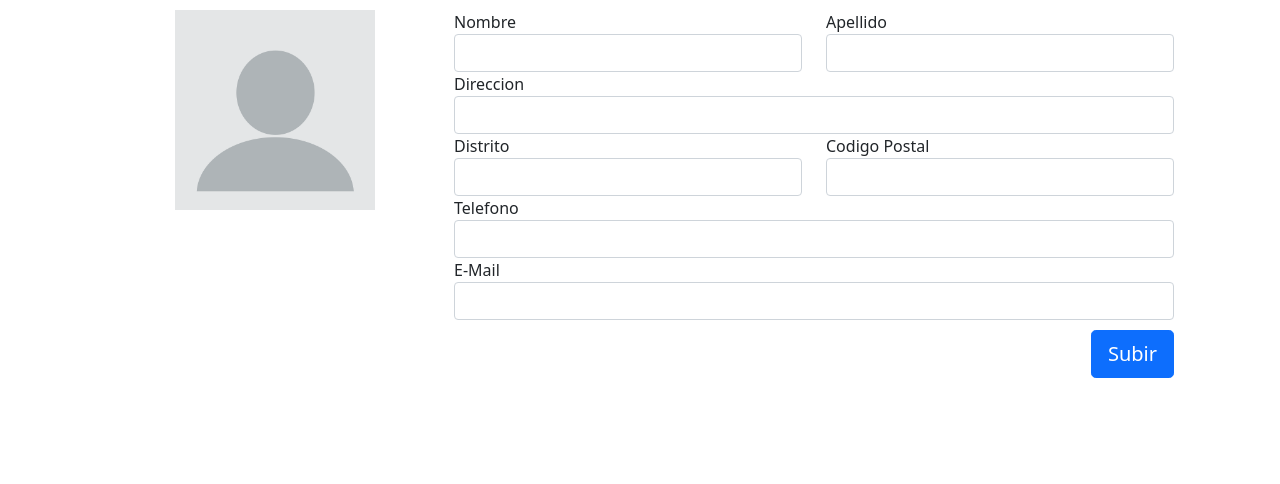
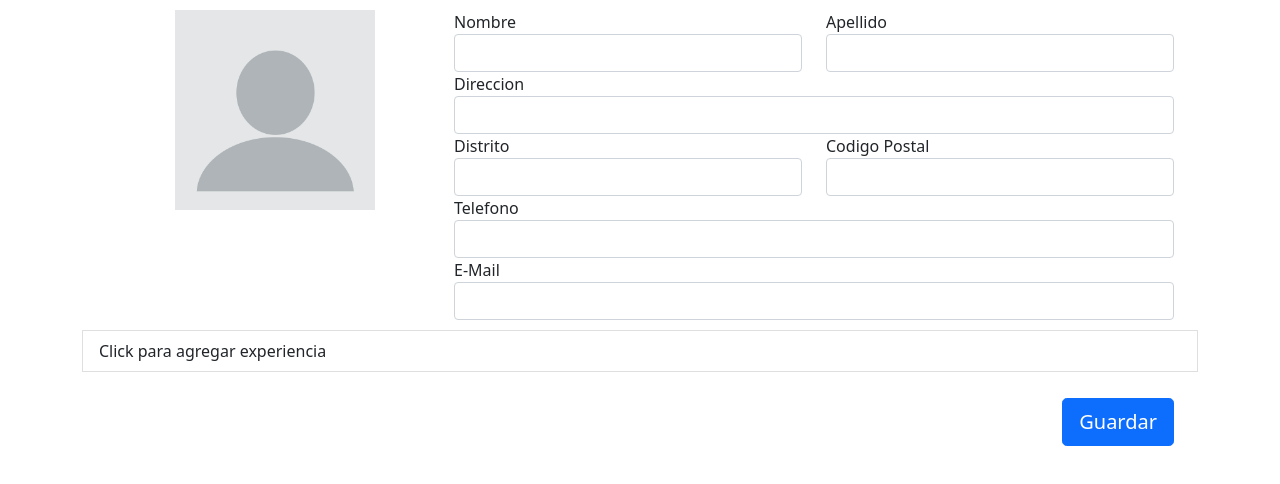
Before and after one commit to elkitoq/EndProyect, a React (Create React App) app: page / in a window 1280 px wide. Shown: the top 484 px of the page. Built offline with nearby package versions, Linux system fonts and the light colour scheme.

Commit message:
Agregar experiencia

```diff
--- /dev/null
+++ b/src/Views/ViewAddCVData.js
@@ -0,0 +1,53 @@
+import React, { useState } from 'react';
+
+import { Collapse, List, FormGroup, Input } from 'reactstrap'
+
+
+
+export const ViewAddCVData = () => {
+
+    const [lista,setLista] = useState([]);
+
+    const [activo, setActivo] = useState();
+    const updater = useState(false);
+
+    const update = () => updater[1](!updater[0]);
+
+    const addExperience=()=>{
+        lista.push({title:""});
+        setLista(lista);
+        setActivo(lista.length-1);
+
+    }
+
+    const onChange = (index,e) =>{
+            lista[index].title = e.target.value;
+            setLista(lista);
+    }
+
+    return (
+        <List className="separado">
+
+            {lista.map((elemento, index) => {
+                const toggle = () => {
+                    setActivo(index)
+                }
+
+                return (
+                    <div key={`element${index}`}>
+                        <a onClick={toggle} className={`list-group-item list-group-item-action ${index == activo ? "active" : ""}`}>{elemento.title}</a>
+                        <Collapse isOpen={index == activo}>
+                            <FormGroup className='list-group-item list-group-item-action'>
+                                <Input onChange={onChange.bind(undefined,index)} defaultValue={elemento.title} placeholder="Agrege un titulo"/>
+                                <Input type="textarea" placeholder="Agrege más detalles"/>
+                            </FormGroup>
+                        </Collapse>
+                    </div>
+                );
+            })
+            }
+            <a onClick={addExperience} className='list-group-item list-group-item-action'>Click para agregar experiencia</a>
+        </List>
+
+    )
+}
--- a/src/Views/ViewCreateCV.js
+++ b/src/Views/ViewCreateCV.js
@@ -1,71 +1,73 @@
 import { Form, FormGroup, Container, Row, Col } from 'reactstrap'
 import { Button } from 'reactstrap'
 import { Input } from 'reactstrap'
-import { Labels } from '../Components/Labels.js'
+import { Labels } from '../Components/Labels'
+import { ViewAddCVData } from './ViewAddCVData'
 import '../style/generic.css';
 import '../style/cargarCV.css';
-import reactDom from 'react-dom'
 
 
 export const ViewCreateCV = () => {
     return (
         <Container>
-            <Form>
+            <Form onSubmit={guardarCambios}>
                 <Row className="separado">
                     <Row>
                         <Col xs="4" sm="4" md="4" lg={{ size: 3, offset: 1 }}>
-                            <img src="./blank-profile.png" className="foto-perfil" id="fotoPerfil" onClick={cargarFotoPerfil}/>
-                            <Input type="hidden" name="MAX_FILE_SIZE" value="4194304" />
-                            <Input type="file" id="cargarImagen" onChange={mostrarFotoPerfil}/>
+                            <img src="./blank-profile.png" className="foto-perfil" id="fotoPerfil" onClick={cargarFotoPerfil} />
+                            <Input type="hidden" name="MAX_FILE_SIZE" value="4" />
+                            <Input type="file" id="cargarImagen" onChange={mostrarFotoPerfil} />
                         </Col>
                         <Col md="8">
                             <Row md="2">
                                 <FormGroup>
                                     <Labels name="Nombre" />
-                                    <Input classname="input" />
+                                    <Input className="input" />
                                 </FormGroup>
                                 <FormGroup>
                                     <Labels name="Apellido" />
-                                    <Input classname="input" />
+                                    <Input className="input" />
                                 </FormGroup>
                             </Row>
                             <Row>
                                 <FormGroup>
                                     <Labels name="Direccion" />
-                                    <Input classname="input" />
+                                    <Input className="input" />
                                 </FormGroup>
                             </Row>
                             <Row>
                                 <Col>
                                     <FormGroup>
                                         <Labels name="Distrito" />
-                                        <Input classname="input" />
+                                        <Input className="input" />
                                     </FormGroup>
                                 </Col>
                                 <Col>
                                     <FormGroup>
                                         <Labels name="Codigo Postal" />
-                                        <Input classname="input" />
+                                        <Input className="input" />
                                     </FormGroup>
                                 </Col>
                             </Row>
                             <Row>
                                 <FormGroup>
                                     <Labels name="Telefono" />
-                                    <Input classname="input" />
+                                    <Input className="input" />
                                 </FormGroup>
                             </Row>
                             <Row>
                                 <FormGroup>
                                     <Labels name="E-Mail" />
-                                    <Input classname="input" />
+                                    <Input className="input" />
                                 </FormGroup>
                             </Row>
                         </Col>
                     </Row>
+
+                    <ViewAddCVData />
                     <Row className="separado">
                         <FormGroup>
-                            <Button className="right" size="lg" color="primary" blocks="true" >Subir</Button>
+                            <Button className="right" size="lg" color="primary">Guardar</Button>
                         </FormGroup>
                     </Row>
                 </Row>
@@ -76,17 +78,21 @@ export const ViewCreateCV = () => {
     )
 }
 
-const cargarFotoPerfil=()=>{
+const cargarFotoPerfil = () => {
     document.getElementById("cargarImagen").click();
 }
 
-function mostrarFotoPerfil(){
+const mostrarFotoPerfil = () => {
     var archivo = document.getElementById("cargarImagen").files[0];
     var reader = new FileReader();
     if (archivo) {
-      reader.readAsDataURL(archivo );
-      reader.onloadend = function () {
-        document.getElementById("fotoPerfil").src = reader.result;
-      }
+        reader.readAsDataURL(archivo);
+        reader.onloadend = function () {
+            document.getElementById("fotoPerfil").src = reader.result;
+        }
     }
 }
+
+const guardarCambios = (event) => {
+    event.preventDefault();
+}
```
